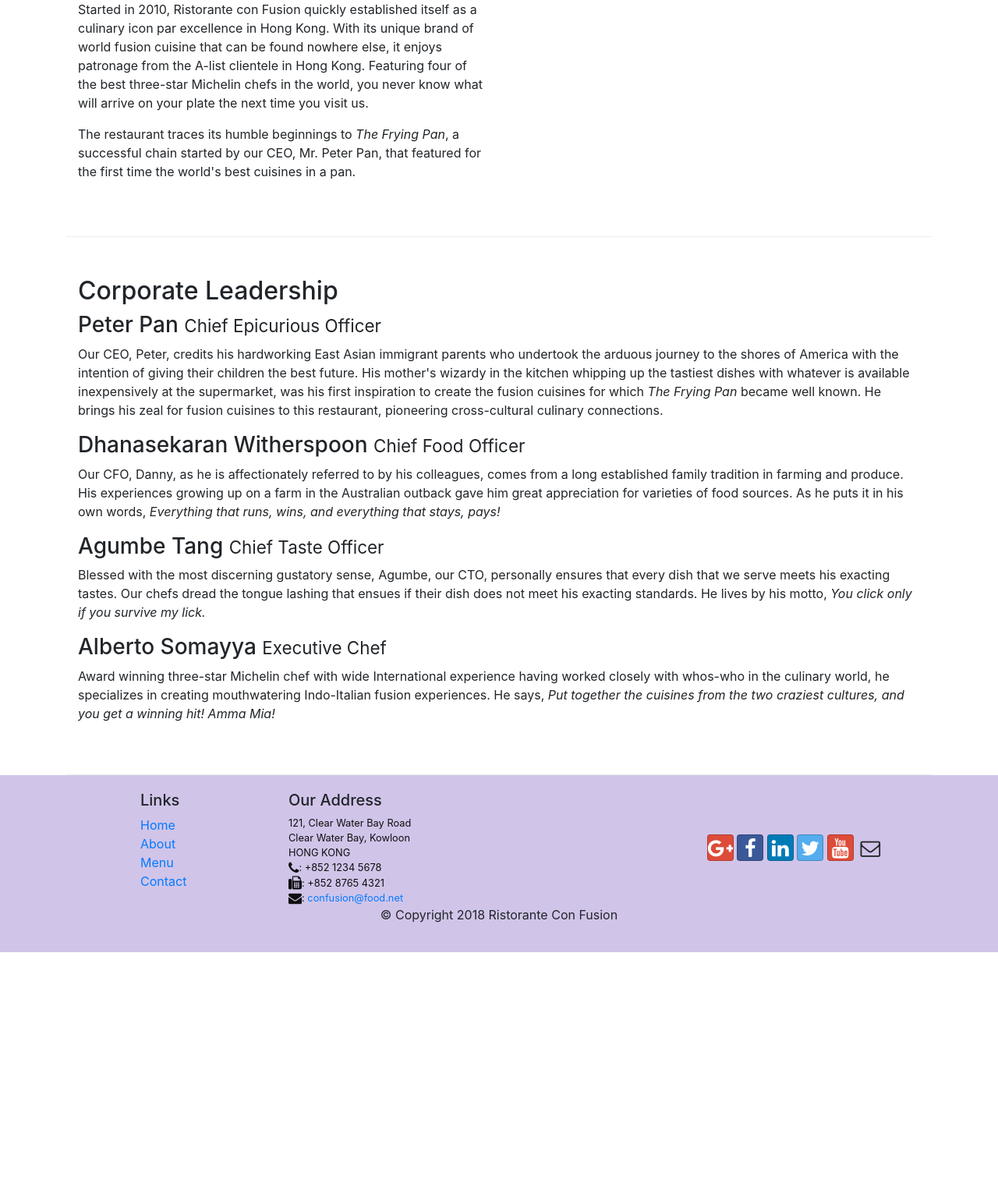
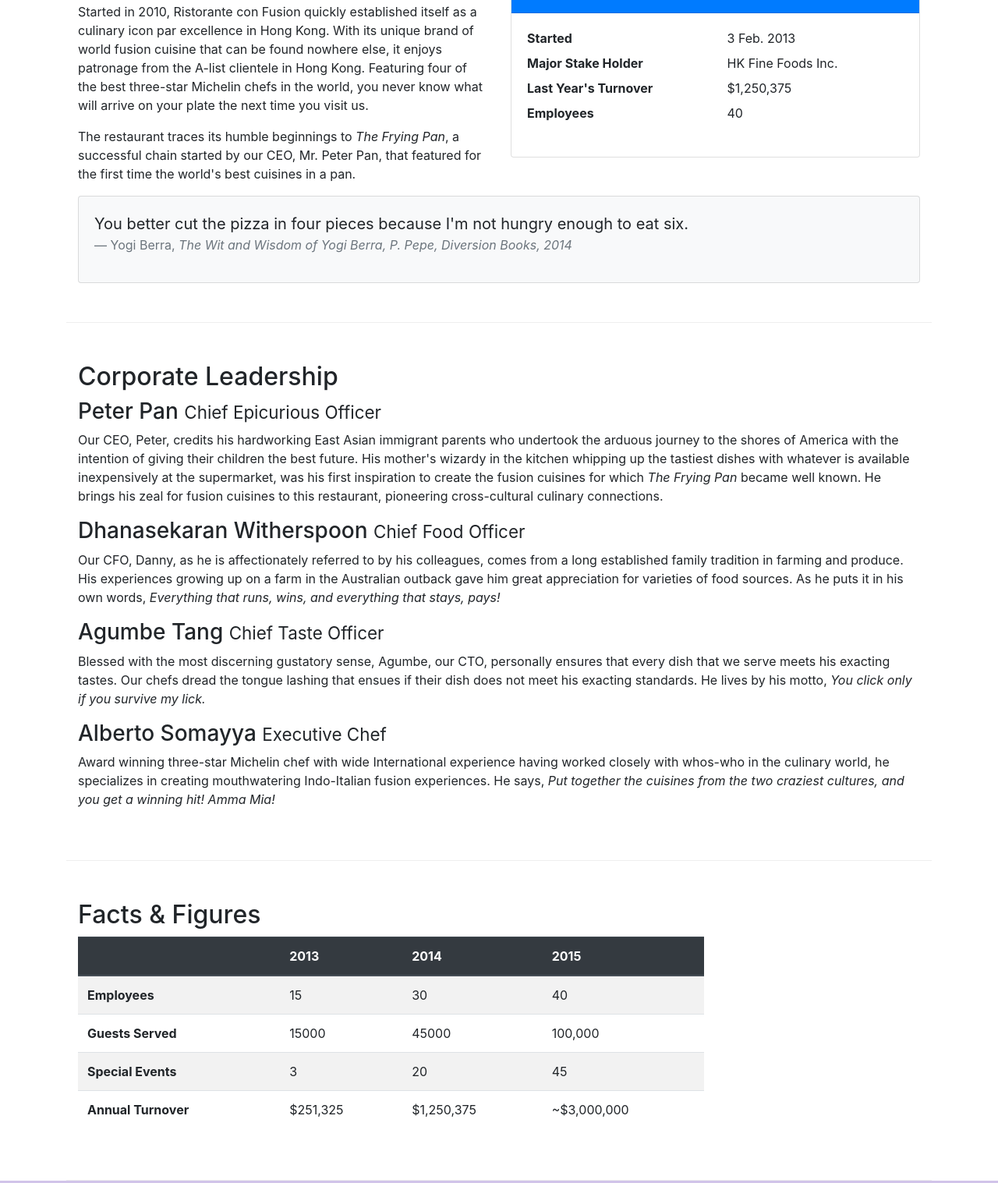
Before and after one commit to Rokan-Uddin/Coursera-Bootstrap, a website: page aboutus.html in a window 1280 px wide. Shown: the part 487-2004 px from the top of the page at 78% size. Before the commit the page ends 1708 px from the top, so only its background shows below. Drawn offline with nearby package versions, Linux system fonts and the light colour scheme.

Commit message:
Media,Image and Card

```diff
--- a/aboutus.html
+++ b/aboutus.html
@@ -25,7 +25,7 @@
               <button class="navbar-toggler" type="button" data-toggle="collapse" data-target="#Navbar">
                 <span class="navbar-toggler-icon"></span>
             </button>
-           <a class="navbar-brand" href="#">Ristorante Con Fusion</a>
+              <a class="navbar-brand mr-auto" href="#"><img src="img/logo.png" height="30" width="41"></a>
             <div class="collapse navbar-collapse" id="Navbar">
                 <ul class="navbar-nav mr-auto">
                     <li class="nav-item"><a class="nav-link" href="./index.html"><span class="fa fa-home fa-lg"></span> Home</a></li>
@@ -43,7 +43,8 @@
                     <h1>Ristorante con Fusion</h1>
                     <p>We take inspiration from the World's best cuisines, and create a unique fusion experience. Our lipsmacking creations will tickle your culinary senses!</p>
                 </div>
-                <div class="col-12 col-sm">
+               <div class="col-12 col-sm align-self-center">
+                    <img src="img/logo.png" class="img-fluid">
                 </div>
             </div>
         </div>
@@ -66,7 +67,34 @@
                 <p>Started in 2010, Ristorante con Fusion quickly established itself as a culinary icon par excellence in Hong Kong. With its unique brand of world fusion cuisine that can be found nowhere else, it enjoys patronage from the A-list clientele in Hong Kong.  Featuring four of the best three-star Michelin chefs in the world, you never know what will arrive on your plate the next time you visit us.</p>
                 <p>The restaurant traces its humble beginnings to <em>The Frying Pan</em>, a successful chain started by our CEO, Mr. Peter Pan, that featured for the first time the world's best cuisines in a pan.</p>
             </div>
-            <div>
+            <div class="col-12 col-sm-6">
+                <div class="card">
+                    <h3 class="card-header bg-primary text-white">Facts At a Glance</h3>
+                    <div class="card-body">
+                        <dl class="row">
+                            <dt class="col-6">Started</dt>
+                            <dd class="col-6">3 Feb. 2013</dd>
+                            <dt class="col-6">Major Stake Holder</dt>
+                            <dd class="col-6">HK Fine Foods Inc.</dd>
+                            <dt class="col-6">Last Year's Turnover</dt>
+                            <dd class="col-6">$1,250,375</dd>
+                            <dt class="col-6">Employees</dt>
+                            <dd class="col-6">40</dd>
+                        </dl>
+                    </div>
+                </div>
+            </div>
+            <div class="col-12">
+                <div class="card card-body bg-light">
+                    <blockquote class="blockquote">
+                        <p class="mb-0">You better cut the pizza in four pieces because
+                            I'm not hungry enough to eat six.</p>
+                        <footer class="blockquote-footer">Yogi Berra,
+                            <cite title="Source Title">The Wit and Wisdom of Yogi Berra,
+                            P. Pepe, Diversion Books, 2014</cite>
+                        </footer>
+                    </blockquote>
+                </div>
             </div>
         </div>
 
@@ -82,6 +110,52 @@
                 <p class="d-none d-sm-block">Blessed with the most discerning gustatory sense, Agumbe, our CTO, personally ensures that every dish that we serve meets his exacting tastes. Our chefs dread the tongue lashing that ensues if their dish does not meet his exacting standards. He lives by his motto, <em>You click only if you survive my lick.</em></p>
                 <h3>Alberto Somayya <small>Executive Chef</small></h3>
                 <p class="d-none d-sm-block">Award winning three-star Michelin chef with wide International experience having worked closely with whos-who in the culinary world, he specializes in creating mouthwatering Indo-Italian fusion experiences. He says, <em>Put together the cuisines from the two craziest cultures, and you get a winning hit! Amma Mia!</em></p>
+            </div>
+       </div>
+        <div class="row row-content">
+            <div class="col-12 col-sm-9">
+                <h2>Facts &amp; Figures</h2>
+                <div class="table-responsive">
+                    <table class="table table-striped">
+                        <thead class="thead-dark">
+                            <tr>
+                                <th>&nbsp;</th>
+                                <th>2013</th>
+                                <th>2014</th>
+                                <th>2015</th>
+                            </tr>
+                        </thead>
+                        <tbody>
+                            <tr>
+                                <th>Employees</th>
+                                <td>15</td>
+                                <td>30</td>
+                                <td>40</td>
+                            </tr>
+                            <tr>
+                                <th>Guests Served</th>
+                                <td>15000</td>
+                                <td>45000</td>
+                                <td>100,000</td>
+                            </tr>
+                            <tr>
+                                <th>Special Events</th>
+                                <td>3</td>
+                                <td>20</td>
+                                <td>45</td>
+                            </tr>
+                            <tr>
+                                <th>Annual Turnover</th>
+                                <td>$251,325</td>
+                                <td>$1,250,375</td>
+                                <td>~$3,000,000</td>
+                            </tr>
+                        </tbody>
+                    </table>
+                </div>
+            </div>
+             <div class="col-12 col-sm-3">
+
             </div>
        </div>
 
```
Also changed, not shown: contactus.html (+3 -2 lines), index.html (+28 -7 lines), img/alberto.png (added), img/buffet.png (added), img/logo.png (added), img/uthappizza.png (added), 2 other files.
